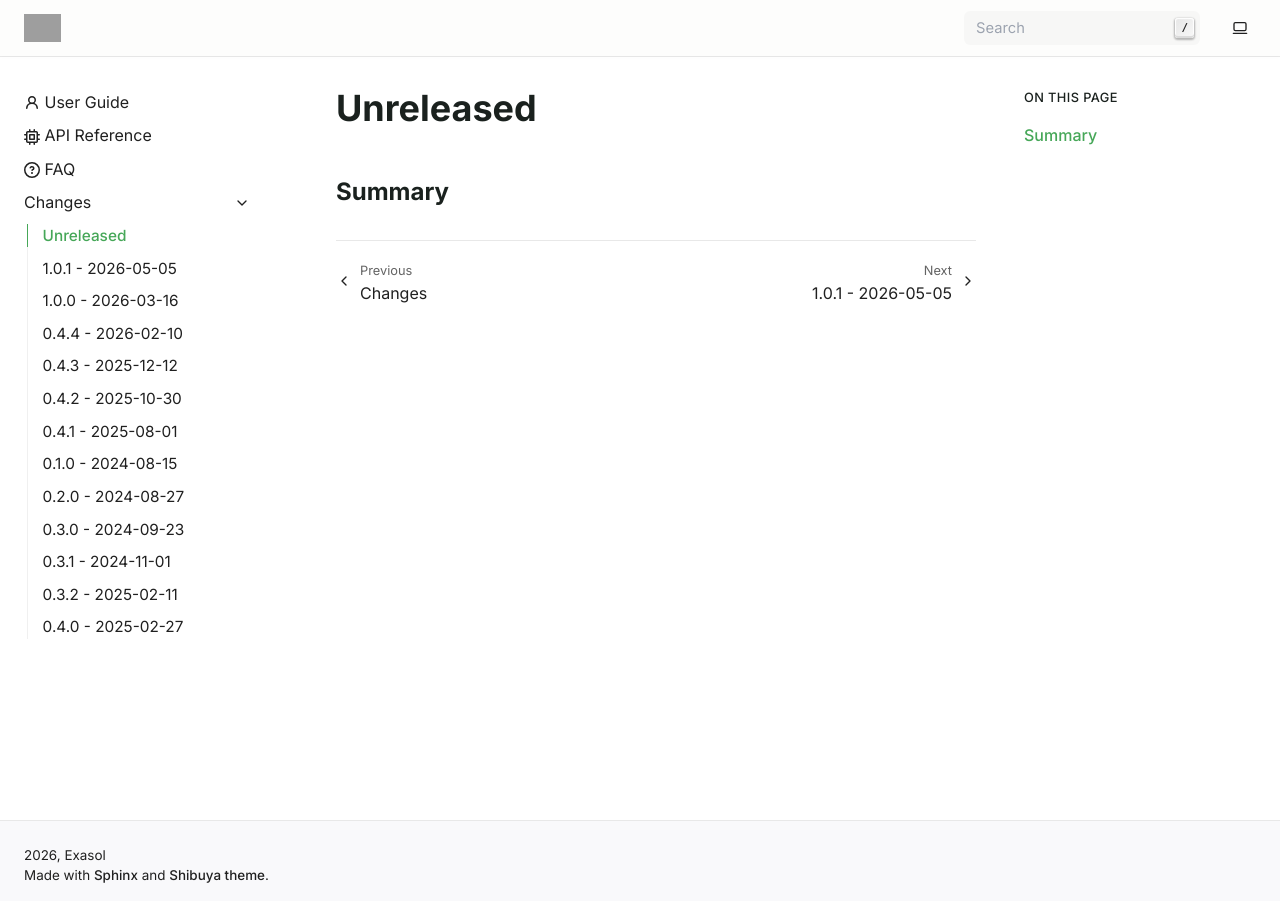
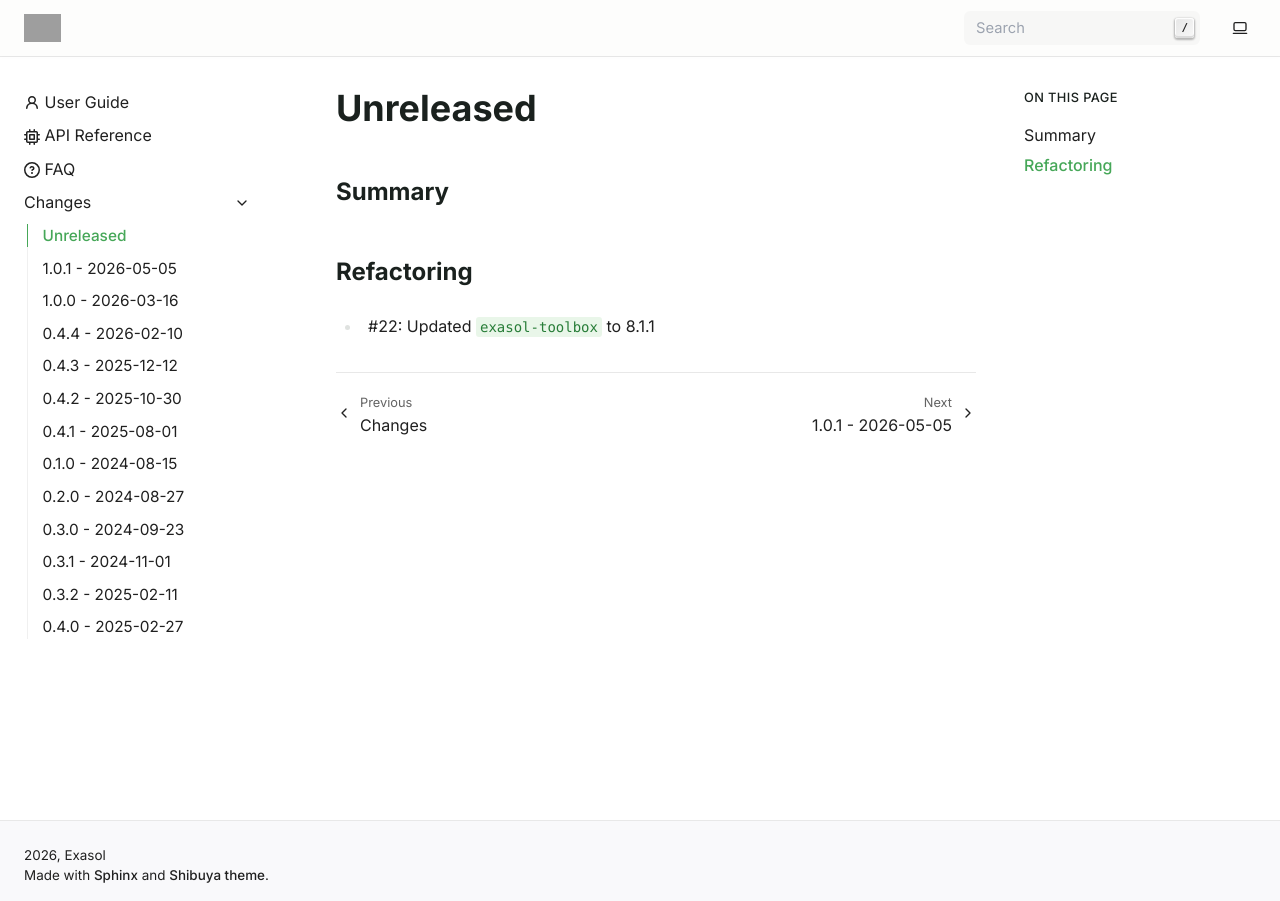
Before and after one commit to exasol/pytest-slc, a Sphinx documentation site: the page built from doc/changes/unreleased.md, in a window 1280 px wide. Built offline with Sphinx 7.4.7, drawn with Linux system fonts in a browser that asks for light colours; pages that are not in the unit, such as notebooks, are missing from menus; grey boxes are pictures that could not be loaded.

Commit message:
Add changelog entry

```diff
--- a/doc/changes/unreleased.md
+++ b/doc/changes/unreleased.md
@@ -1,3 +1,7 @@
 # Unreleased
 
 ## Summary
+
+## Refactoring
+
+* #22: Updated `exasol-toolbox` to 8.1.1
```
